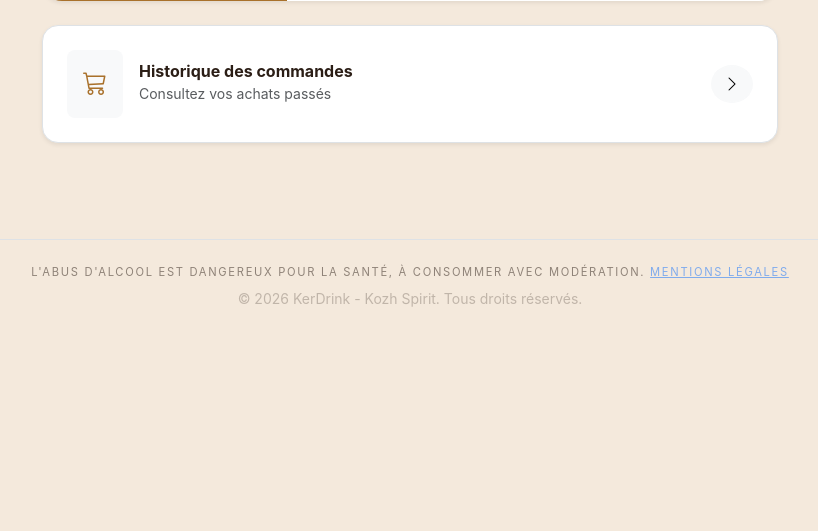
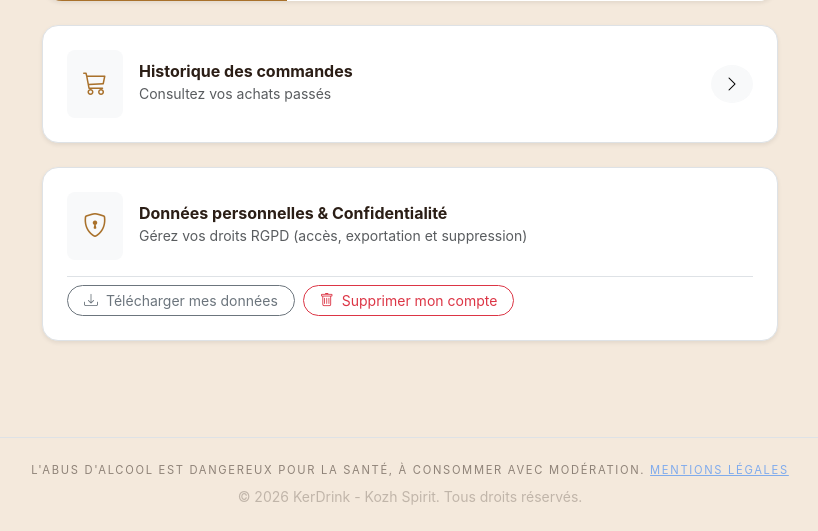
Before and after one commit to lvlDylan/Kerdrink, a PHP site: template app/views/customer/profil.php in a window 1280 px wide. Shown: the part 539-1070 px from the top of the page, without its empty margins (230-1048 px from the left). Before the commit the page ends 846 px from the top, so only its background shows below. Run offline with PHP 8.4, Linux system fonts and the light colour scheme; the template is opened without the code that fills it: most values are stand-ins (such as "Sample title", 1, 10 or a date in 2020); some libraries are stand-ins or nearby versions.

Commit message:
feat(customer): ajout des boutons concernant les données

```diff
--- a/app/views/customer/profil.php
+++ b/app/views/customer/profil.php
@@ -48,6 +48,28 @@
                 </div>
                 <a href="/historique" class="btn btn-light rounded-circle stretched-link"><i class="bi bi-chevron-right"></i></a>
             </div>
+
+            <div class="mt-4 p-4 border rounded-4 bg-white shadow-sm">
+                <div class="d-flex align-items-center gap-3 mb-3">
+                    <div class="p-3 rounded-3 bg-light">
+                        <i class="bi bi-shield-lock fs-4" style="color: var(--acc)"></i>
+                    </div>
+                    <div>
+                        <h6 class="mb-0 fw-bold">Données personnelles & Confidentialité</h6>
+                        <small class="text-muted">Gérez vos droits RGPD (accès, exportation et suppression)</small>
+                    </div>
+                </div>
+                <div class="d-flex flex-wrap gap-2 pt-2 border-top">
+                    <a href="/donnees/exporter" class="btn btn-outline-secondary btn-sm rounded-pill px-3 d-inline-flex align-items-center gap-2">
+                        <i class="bi bi-download"></i> Télécharger mes données
+                    </a>
+                    <form action="/donnees/supprimer" method="POST" class="d-inline" onsubmit="return confirm('Êtes-vous sûr de vouloir demander la suppression de vos données et de votre compte ? Cette action est irréversible.');">
+                        <button type="submit" class="btn btn-outline-danger btn-sm rounded-pill px-3 d-inline-flex align-items-center gap-2">
+                            <i class="bi bi-trash"></i> Supprimer mon compte
+                        </button>
+                    </form>
+                </div>
+            </div>
         </div>
     </div>
 </main>
--- a/test.php
+++ /dev/null
@@ -1,5 +0,0 @@
-<?php
-$bytes = random_bytes(8);
-$salt = bin2hex($bytes);
-$password = "4321";
-echo $salt . "\n\n\n" . hash("sha256", $password . $salt);
```
